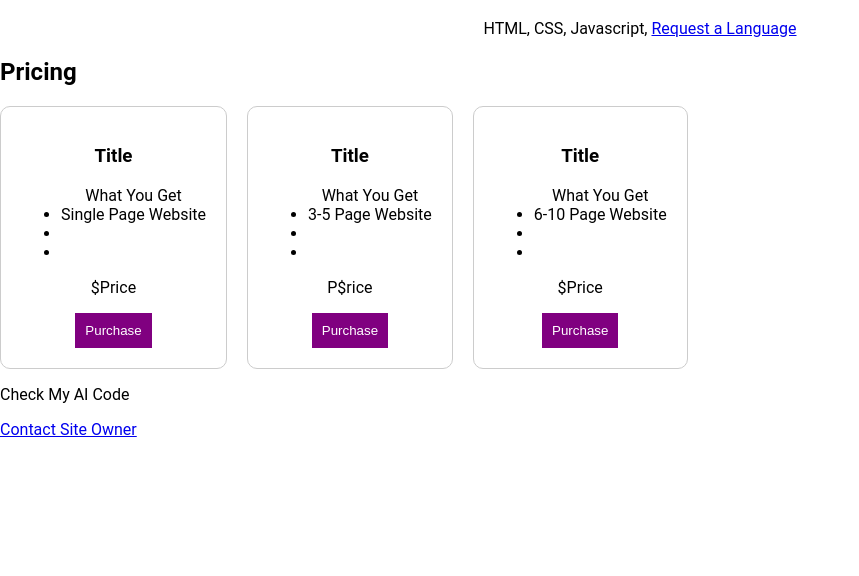
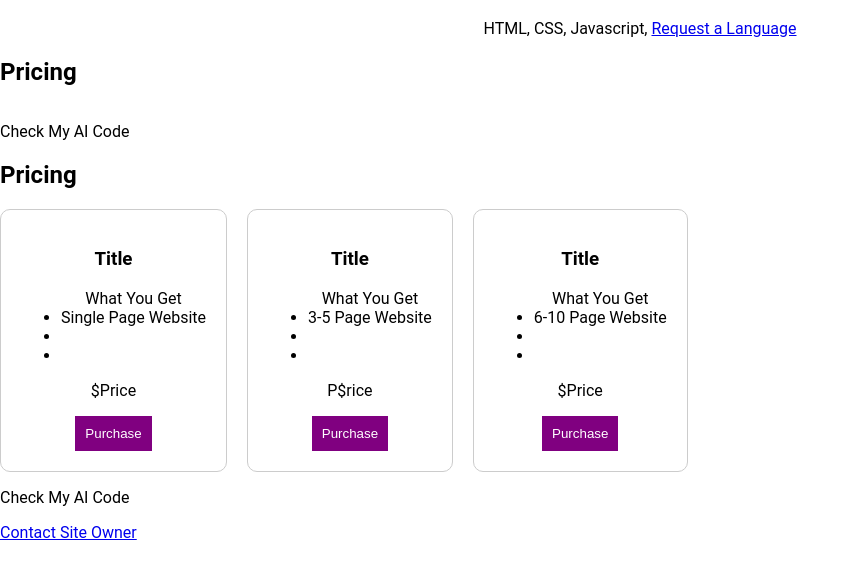
Before and after one commit to adamconkle/aica, a plain HTML site: page index.html in a window 1280 px wide. Shown: the part 62-638 px from the top of the page, without its empty margins (0-859 px from the left). Drawn offline with Linux system fonts and the light colour scheme.

Commit message:
Update index.html

```diff
--- a/index.html
+++ b/index.html
@@ -14,6 +14,11 @@
   </header>
 
   <main>
+    <section id="pricing">
+        <h2>Pricing</h2>
+        <div id="options"></div>
+        <p>Check My AI Code</p>
+    </section>
 
     <section id="pricing">
       <h2>Pricing</h2>
@@ -58,5 +63,7 @@
     <a href="mailto:contact@aicodeaudits.com"<p>Contact Site Owner</p>
   </footer>
 
+    <script src="script.js"></script>
+
 </body>
 </html>
```
